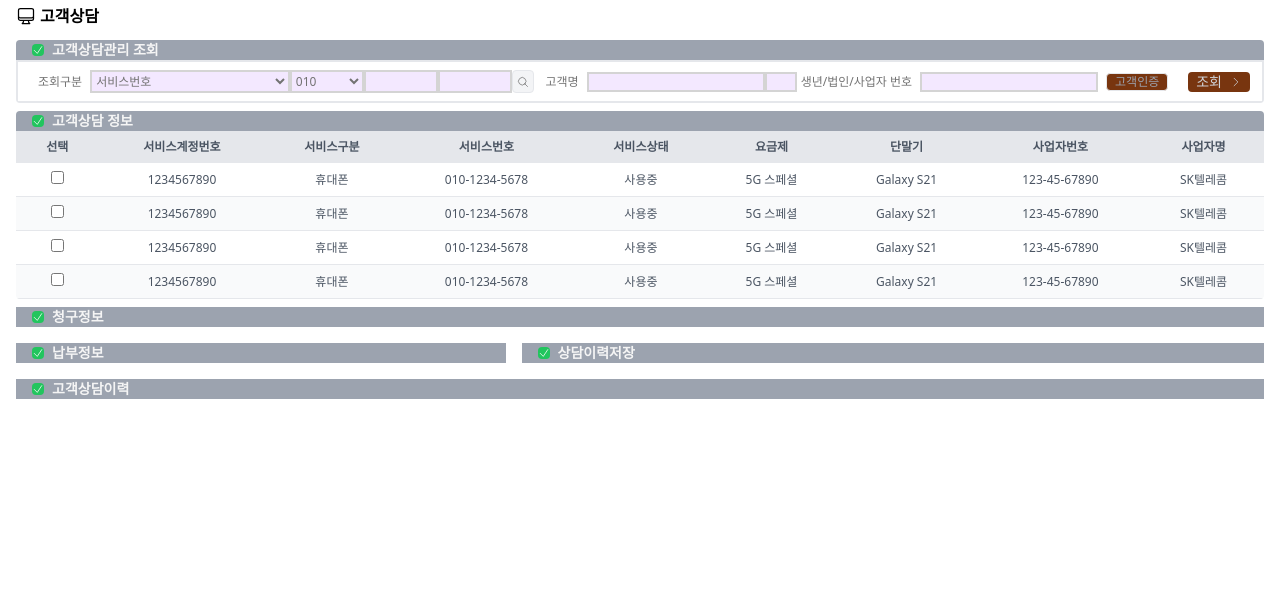
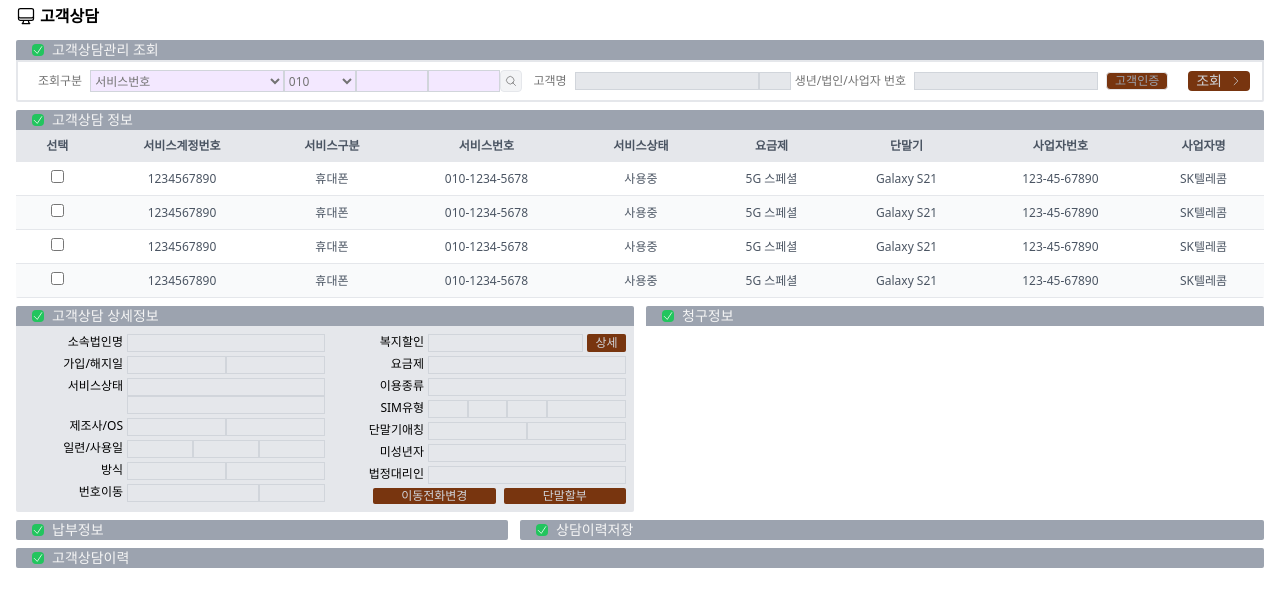
Before and after one commit to jinkihyeok/sk_practice, a React (Create React App) app: page / in a window 1280 px wide. Shown: the top 606 px of the page. Built offline with nearby package versions, Linux system fonts and the light colour scheme.

Commit message:
ConsultDetailInfo UI & Create global CSS

```diff
--- a/src/App.tsx
+++ b/src/App.tsx
@@ -1,11 +1,12 @@
 import React from 'react';
-import Header from "./components/sections/Header";
+import Header from "./components/common/Header";
 import ClientInfo from "./components/sections/ClientInfo";
 import BillingInfo from "./components/sections/BillingInfo";
 import PaymentInfo from "./components/sections/PaymentInfo";
 import SaveConsultation from "./components/sections/SaveConsultation";
 import ConsultationHistory from "./components/sections/ConsultationHistory";
 import SearchConsultationInfo from "./components/sections/SearchConsultationInfo";
+import ConsultDetailInfo from "./components/sections/ConsultDetailInfo";
 
 const App: React.FC = () => {
     return (
@@ -13,8 +14,11 @@ const App: React.FC = () => {
             <Header title="고객상담"/>
             <SearchConsultationInfo/>
             <ClientInfo/>
-            <BillingInfo/>
-            <div className="grid grid-cols-5 gap-4 my-4">
+            <div className="grid grid-cols-2 gap-3 my-2">
+                <ConsultDetailInfo/>
+                <BillingInfo/>
+            </div>
+            <div className="grid grid-cols-5 gap-3 my-2">
                 <PaymentInfo/>
                 <SaveConsultation/>
             </div>
--- a/src/components/common/SectionHeader.tsx
+++ b/src/components/common/SectionHeader.tsx
@@ -12,7 +12,7 @@ const SectionHeader: React.FC<SectionHeaderProps> = ({ title }) => {
                 <path strokeLinecap="round" strokeLinejoin="round" d="m4.5 12.75 6 6 9-13.5"/>
             </svg>
 
-            <h2 className="font-semibold">{title}</h2>
+            <h2>{title}</h2>
         </div>
     );
 };
--- a/src/components/sections/BillingInfo.tsx
+++ b/src/components/sections/BillingInfo.tsx
@@ -3,8 +3,8 @@ import SectionHeader from "../common/SectionHeader";
 
 export default function BillingInfo() {
     return (
-        <section className="my-2">
-            <SectionHeader title="청구정보" />
-        </section>
+        <div className="section-style col-span-1">
+            <SectionHeader title="청구정보"/>
+        </div>
     )
 }
--- a/src/components/sections/ClientInfo.tsx
+++ b/src/components/sections/ClientInfo.tsx
@@ -2,7 +2,7 @@ import SectionHeader from "../common/SectionHeader";
 
 export default function ClientInfo() {
     return (
-        <div className="my-2 rounded overflow-hidden">
+        <div className="section-style">
             <SectionHeader title="고객상담 정보" />
             <div className="overflow-y-auto" style={{ maxHeight: "200px" }}>
                 <table className="table-auto w-full text-xs">
--- /dev/null
+++ b/src/components/sections/ConsultDetailInfo.tsx
@@ -0,0 +1,106 @@
+import SectionHeader from "../common/SectionHeader";
+
+export default function ConsultDetailInfo() {
+    return (
+        <div className="section-style col-span-1">
+            <SectionHeader title="고객상담 상세정보"/>
+            <div className="flex justify-center items-start p-2 text-xs bg-gray-200">
+                <div className="flex flex-col gap-1 w-1/2">
+                    <div className="flex flex-row gap-1">
+                        <h3 className="w-1/3 text-end">소속법인명</h3>
+                        <input type="text" className="input-style w-2/3"/>
+                    </div>
+                    <div className="flex flex-row gap-1">
+                        <h3 className="w-1/3 text-end">가입/해지일</h3>
+                        <div className="w-2/3">
+                            <input type="text" className="input-style w-1/2"/>
+                            <input type="text" className="input-style w-1/2"/>
+                        </div>
+                    </div>
+                    <div className="flex flex-row gap-1">
+                        <h3 className="w-1/3 text-end">서비스상태</h3>
+                        <div className="flex flex-col w-2/3">
+                            <input type="text" className="input-style"/>
+                            <input type="text" className="input-style"/>
+                        </div>
+                    </div>
+                    <div className="flex flex-row gap-1">
+                        <h3 className="w-1/3 text-end">제조사/OS</h3>
+                        <div className="w-2/3">
+                            <input type="text" className="input-style w-1/2"/>
+                            <input type="text" className="input-style w-1/2"/>
+                        </div>
+                    </div>
+                    <div className="flex flex-row gap-1">
+                        <h3 className="w-1/3 text-end">일련/사용일</h3>
+                        <div className="w-2/3">
+                            <input type="text" className="input-style w-1/3"/>
+                            <input type="text" className="input-style w-1/3"/>
+                            <input type="text" className="input-style w-1/3"/>
+                        </div>
+                    </div>
+                    <div className="flex flex-row gap-1">
+                        <h3 className="w-1/3 text-end">방식</h3>
+                        <div className="w-2/3">
+                            <input type="text" className="input-style w-1/2"/>
+                            <input type="text" className="input-style w-1/2"/>
+                        </div>
+                    </div>
+                    <div className="flex flex-row gap-1">
+                        <h3 className="w-1/3 text-end">번호이동</h3>
+                        <div className="w-2/3">
+                            <input type="text" className="input-style w-2/3"/>
+                            <input type="text" className="input-style w-1/3"/>
+                        </div>
+                    </div>
+                </div>
+
+                <div className="flex flex-col gap-1 w-1/2">
+                    <div className="flex flex-row gap-1">
+                        <h3 className="w-1/3 text-end">복지할인</h3>
+                        <div className="flex flex-row gap-1 w-2/3">
+                            <input type="text" className="input-style w-4/5"/>
+                            <button className="btn-style w-1/5">상세</button>
+                        </div>
+                    </div>
+                    <div className="flex flex-row gap-1">
+                        <h3 className="w-1/3 text-end">요금제</h3>
+                        <input type="text" className="input-style w-2/3"/>
+                    </div>
+                    <div className="flex flex-row gap-1">
+                        <h3 className="w-1/3 text-end">이용종류</h3>
+                        <input type="text" className="input-style w-2/3"/>
+                    </div>
+                    <div className="flex flex-row gap-1">
+                        <h3 className="w-1/3 text-end">SIM유형</h3>
+                        <div className="w-2/3 flex flex-row">
+                            <input type="text" className="input-style w-1/5"/>
+                            <input type="text" className="input-style w-1/5"/>
+                            <input type="text" className="input-style w-1/5"/>
+                            <input type="text" className="input-style w-2/5"/>
+                        </div>
+                    </div>
+                    <div className="flex flex-row gap-1">
+                        <h3 className="w-1/3 text-end">단말기애칭</h3>
+                        <div className="w-2/3">
+                            <input type="text" className="input-style w-1/2"/>
+                            <input type="text" className="input-style w-1/2"/>
+                        </div>
+                    </div>
+                    <div className="flex flex-row gap-1">
+                        <h3 className="w-1/3 text-end">미성년자</h3>
+                        <input type="text" className="input-style w-2/3"/>
+                    </div>
+                    <div className="flex flex-row gap-1">
+                        <h3 className="w-1/3 text-end">법정대리인</h3>
+                        <input type="text" className="input-style w-2/3"/>
+                    </div>
+                    <div className="flex flex-row justify-end gap-2 ml-12">
+                        <button className="btn-style w-1/2">이동전화변경</button>
+                        <button className="btn-style w-1/2">단말할부</button>
+                    </div>
+                </div>
+            </div>
+        </div>
+    )
+}
--- a/src/components/sections/ConsultationHistory.tsx
+++ b/src/components/sections/ConsultationHistory.tsx
@@ -3,6 +3,8 @@ import SectionHeader from "../common/SectionHeader";
 
 export default function ConsultationHistory() {
     return (
+        <div className="section-style">
         <SectionHeader title="고객상담이력" />
+        </div>
     )
 }
--- a/src/components/sections/PaymentInfo.tsx
+++ b/src/components/sections/PaymentInfo.tsx
@@ -3,8 +3,8 @@ import SectionHeader from "../common/SectionHeader";
 
 export default function PaymentInfo() {
     return (
-        <section className="col-span-2">
+        <div className="section-style col-span-2">
            <SectionHeader title="납부정보" />
-        </section>
+        </div>
     )
 }
--- a/src/components/sections/SaveConsultation.tsx
+++ b/src/components/sections/SaveConsultation.tsx
@@ -3,8 +3,8 @@ import SectionHeader from "../common/SectionHeader";
 
 export default function SaveConsultation() {
     return (
-        <section className="col-span-3">
+        <div className="section-style col-span-3">
             <SectionHeader title="상담이력저장" />
-        </section>
+        </div>
     )
 }
--- a/src/components/sections/SearchConsultationInfo.tsx
+++ b/src/components/sections/SearchConsultationInfo.tsx
@@ -41,14 +41,14 @@ export default function SearchConsultationInfo() {
     }
 
     return (
-        <div className="my-2 rounded overflow-hidden">
+        <div className="section-style my-2">
             <SectionHeader title="고객상담관리 조회"/>
             <div className="flex flex-row w-full items-center border-2 py-2 text-neutral-500 text-xs">
                 <form className="flex flex-row justify-between items-center w-full ml-5 mr-3">
                     <div className="flex flex-row items-center gap-2 flex-grow">
                         <h3 className="whitespace-nowrap">조회구분</h3>
                         <div className="flex flex-grow">
-                            <select className="flex-grow border-2 border-neutral-300 bg-purple-100 outline-none"
+                            <select className="flex-grow border border-gray-300 bg-purple-100 outline-none"
                                     value={selectedOption?.value}
                                     onChange={handleSelectChange}>
                                 {serviceNumberOptions.map(option => (
@@ -57,7 +57,7 @@ export default function SearchConsultationInfo() {
                                     </option>
                                 ))}
                             </select>
-                            <select className="w-1/6 border-2 border-neutral-300 bg-purple-100 outline-none"
+                            <select className="w-1/6 border border-gray-300 bg-purple-100 outline-none"
                                     value={selectedFirstNumber?.value}
                                     onChange={handleFirstNumberChange}>
                                 {firstNumberOptions.map(option => (
@@ -68,13 +68,13 @@ export default function SearchConsultationInfo() {
                             </select>
                             <input
                                 type="text"
-                                className="w-1/6 border-2 border-neutral-300 bg-purple-100 outline-none"
+                                className="w-1/6 border border-gray-300 bg-purple-100 outline-none"
                                 value={secondNumber}
                                 onChange={handleSecondNumberChange}
                             />
                             <input
                                 type="text"
-                                className="w-1/6 border-2 border-neutral-300 bg-purple-100 outline-none"
+                                className="w-1/6 border border-gray-300 bg-purple-100 outline-none"
                                 value={thirdNumber}
                                 onChange={handleThirdNumberChange}
                             />
@@ -93,11 +93,11 @@ export default function SearchConsultationInfo() {
                         <div className="flex flex-row flex-grow">
                             <input
                                 type="text"
-                                className="flex-grow border-2 border-neutral-300 bg-purple-100 outline-none"
+                                className="flex-grow input-style"
                             />
                             <input
                                 type="text"
-                                className="w-8 border-2 border-neutral-300 bg-purple-100 outline-none"
+                                className="w-8 input-style"
                             />
                         </div>
                     </div>
@@ -105,7 +105,7 @@ export default function SearchConsultationInfo() {
                         <h3 className="whitespace-nowrap">생년/법인/사업자 번호</h3>
                         <input
                             type="text"
-                            className="flex-grow border-2 border-neutral-300 bg-purple-100 outline-none"
+                            className="flex-grow input-style"
                         />
                         <button className="border px-2 text-gray-400 bg-amber-900 rounded whitespace-nowrap">
                             고객인증
@@ -113,7 +113,7 @@ export default function SearchConsultationInfo() {
                     </div>
                     <button
                         className="flex flex-row items-center justify-between text-sm bg-amber-900 text-gray-300 px-2 rounded ml-5">
-                        <span className="whitespace-nowrap">조회</span>
+                        <span className="whitespace-nowrap font-light">조회</span>
                         <svg xmlns="http://www.w3.org/2000/svg" fill="none" viewBox="0 0 24 24" strokeWidth="1.5"
                              stroke="currentColor" className="w-3 h-3 ml-2">
                             <path strokeLinecap="round" strokeLinejoin="round" d="m8.25 4.5 7.5 7.5-7.5 7.5"/>
--- a/src/index.css
+++ b/src/index.css
@@ -8,3 +8,16 @@ body {
     margin: 0 auto;
     padding: 0 1rem;
 }
+
+
+.input-style {
+    @apply border border-gray-300 bg-gray-200 px-1 text-xs outline-none;
+}
+
+.btn-style {
+    @apply bg-amber-900 text-gray-300 font-light rounded-sm whitespace-nowrap;
+}
+
+.section-style {
+    @apply rounded-sm overflow-hidden
+}
```
Also changed, not shown: src/components/common/Header.tsx (renamed from src/components/sections/Header.tsx).
